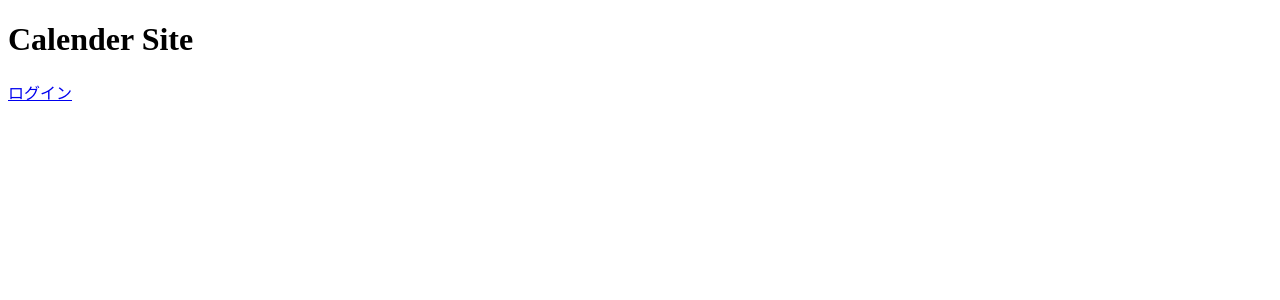
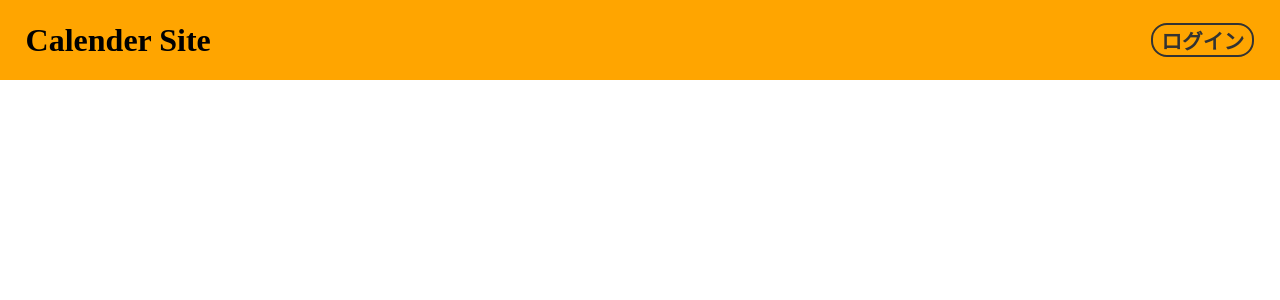
Before and after one commit to takatoshiinaoka/calendar, a Django app: template calendarSite/templates/index.html in a window 1280 px wide. Shown: the top 300 px of the page. Run offline with Django 3.2, Linux system fonts and the light colour scheme; the template is opened without the code that fills it, so the values that code supplies are empty.

Commit message:
トップページのスタイリング

```diff
--- /dev/null
+++ b/calendarSite/static/css/index.css
@@ -0,0 +1,37 @@
+.header{
+  display:flex;
+  flex-direction:row;
+  justify-content: space-between;
+  align-items:center;
+  position:fixed;
+  background-color:orange;
+  top:0;
+  left:0;
+  height:10vh;
+  width:100vw;
+}
+.title{
+  margin-left:2vw;
+  text-decoration: none;
+  color:black;
+  font-size:2rem;
+  font-weight:bold;
+}
+
+.login{
+  margin-right:2vw;
+  text-decoration: none;
+  border:2px solid #333;
+  border-radius:1rem;
+  padding:0 0.5rem;
+  background-color:orange;
+  font-size:1.3em;
+  cursor: pointer;
+  color:#333;
+  font-family:sans-serif;
+  font-weight: 1000;
+}
+.login:hover{
+  transition:0.5s;
+  background-color:rgb(236,224,200);
+}
--- a/calendarSite/templates/index.html
+++ b/calendarSite/templates/index.html
@@ -1,11 +1,13 @@
+{% load static %}
 <!DOCTYPE html>
     <head>
         <title> カレンダー </title>
+        <link href="{% static 'css/index.css' %}" rel="stylesheet" />
     </head>
     <body>
         <div class = "header">
-            <h1>Calender Site</h1>
-            <a href="http://localhost:8000/admin/login/?next=/admin/">ログイン</a>
+            <a class = "title" href="#">Calender Site</a>
+            <a class = "login" href="http://localhost:8000/admin/login/?next=/admin/">ログイン</a>
         </div>
     </body>
 </html>
```
